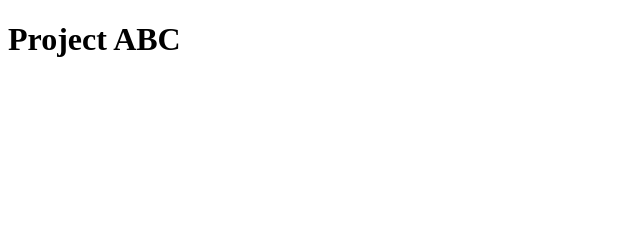
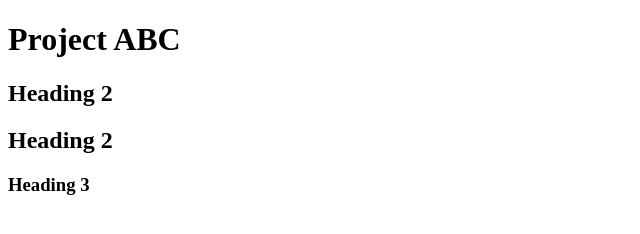
Before and after one commit to KH-Tan/ProjectABC, a plain HTML site: page ProjectABC/index.html in a window 1280 px wide. Shown: the whole page, without its empty margins (0-640 px from the left). Drawn offline with Linux system fonts and the light colour scheme.

Commit message:
updated index

```diff
--- a/ProjectABC/index.html
+++ b/ProjectABC/index.html
@@ -8,5 +8,10 @@
 <body>
   <h1>Project ABC</h1>
 
+  <h2>Heading 2</h2>
+
+  <h2>Heading 2</h2>
+  <h3>Heading 3</h3>
+
 </body>
 </html>
```
